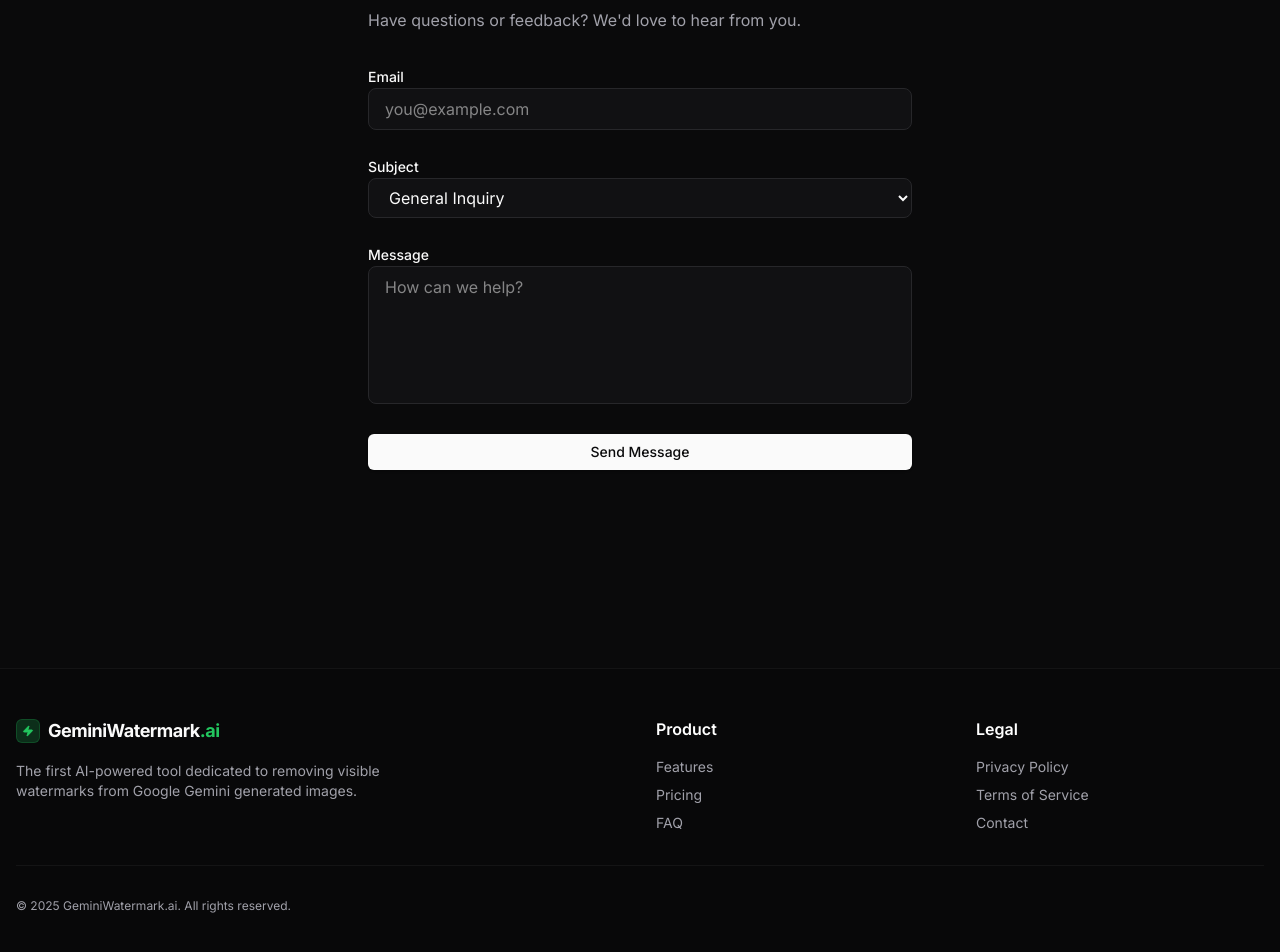
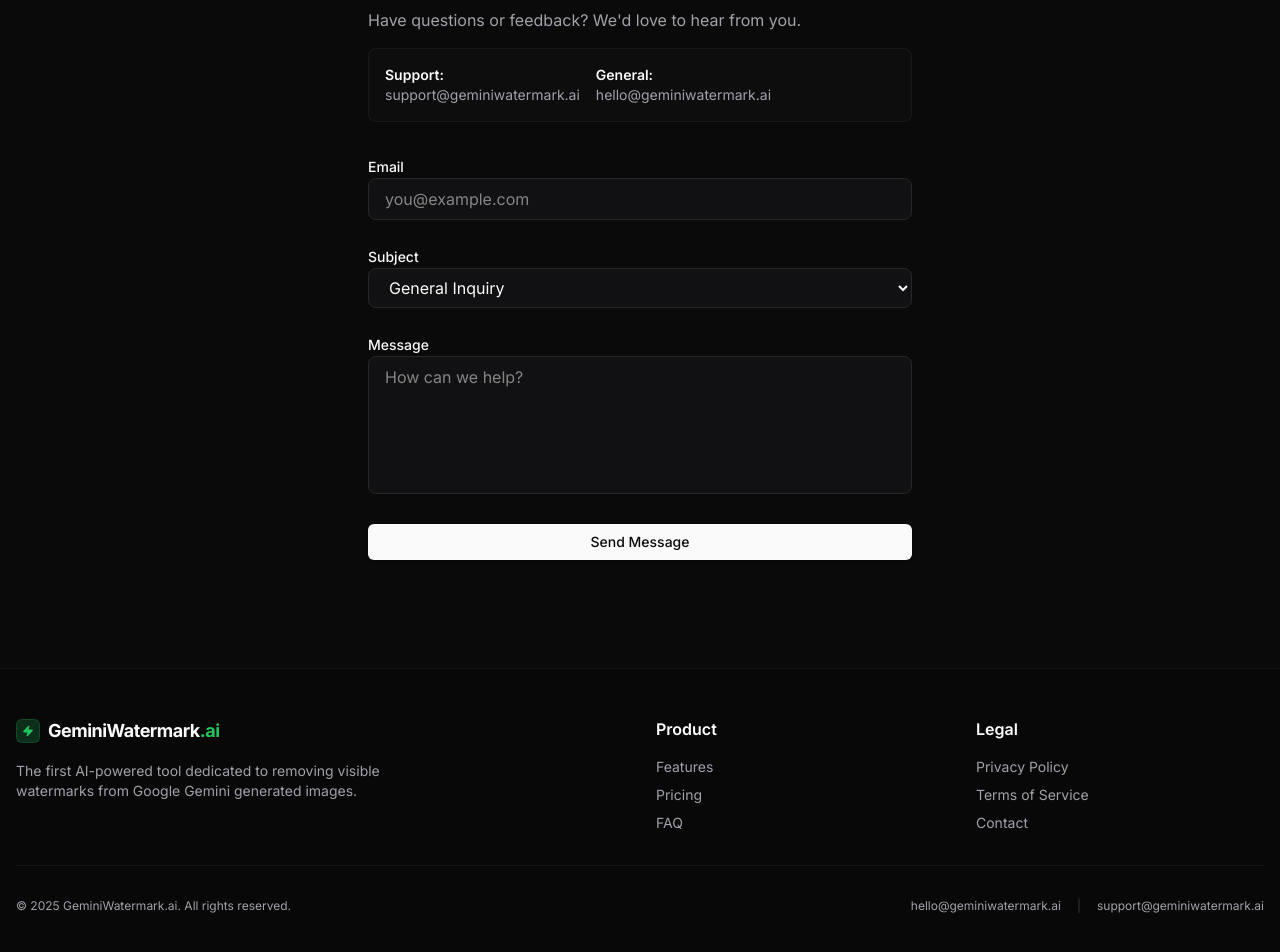
Before and after one commit to nikinci/geminiwatermark, a Next.js app in the folder frontend/: page /contact in a window 1280 px wide. Shown: the part 132-1084 px from the top of the page. Built offline with nearby package versions, Linux system fonts and the light colour scheme; no server answers.

Commit message:
support emails

```diff
--- a/frontend/app/contact/page.tsx
+++ b/frontend/app/contact/page.tsx
@@ -11,11 +11,23 @@
         <main className="min-h-screen pt-24 pb-12">
             <div className="container mx-auto px-4 max-w-xl">
                 <div className="space-y-8">
-                    <div className="space-y-2">
-                        <h1 className="text-3xl font-bold">Contact Us</h1>
-                        <p className="text-muted-foreground">
-                            Have questions or feedback? We'd love to hear from you.
-                        </p>
+                    <div className="space-y-4">
+                        <div className="space-y-2">
+                            <h1 className="text-3xl font-bold">Contact Us</h1>
+                            <p className="text-muted-foreground">
+                                Have questions or feedback? We'd love to hear from you.
+                            </p>
+                        </div>
+                        <div className="flex flex-col sm:flex-row gap-4 text-sm text-muted-foreground bg-secondary/50 p-4 rounded-lg border border-white/5">
+                            <div>
+                                <span className="block font-semibold text-foreground">Support:</span>
+                                <a href="mailto:support@geminiwatermark.ai" className="hover:text-accent transition-colors">support@geminiwatermark.ai</a>
+                            </div>
+                            <div>
+                                <span className="block font-semibold text-foreground">General:</span>
+                                <a href="mailto:hello@geminiwatermark.ai" className="hover:text-accent transition-colors">hello@geminiwatermark.ai</a>
+                            </div>
+                        </div>
                     </div>
 
                     <ContactForm />
--- a/frontend/app/privacy/page.tsx
+++ b/frontend/app/privacy/page.tsx
@@ -3,7 +3,7 @@
         <main className="min-h-screen pt-24 pb-12">
             <div className="container mx-auto px-4 max-w-3xl prose prose-invert">
                 <h1>Privacy Policy</h1>
-                <p>Last updated: December 2024</p>
+                <p>Last updated: December 2025</p>
 
                 <h2>1. Image Processing</h2>
                 <p>
@@ -21,6 +21,11 @@
                 <p>
                     We use local storage on your device to track your daily free usage limit. No personal data is stored in cookies.
                 </p>
+
+                <h2>4. Contact Us</h2>
+                <p>
+                    If you have questions about this policy, please contact us at <a href="mailto:hello@geminiwatermark.ai" className="text-accent hover:underline">hello@geminiwatermark.ai</a>.
+                </p>
             </div>
         </main>
     )
--- a/frontend/app/terms/page.tsx
+++ b/frontend/app/terms/page.tsx
@@ -3,7 +3,7 @@
         <main className="min-h-screen pt-24 pb-12">
             <div className="container mx-auto px-4 max-w-3xl prose prose-invert">
                 <h1>Terms of Service</h1>
-                <p>Last updated: December 2024</p>
+                <p>Last updated: December 2025</p>
 
                 <h2>1. Acceptance</h2>
                 <p>By using GeminiWatermark.ai, you agree to these terms.</p>
@@ -17,6 +17,11 @@
                 <p>
                     The service is provided "as is". We make no guarantees about the accuracy or quality of the watermark removal.
                 </p>
+
+                <h2>4. Contact</h2>
+                <p>
+                    For any questions regarding these terms, please contact us at <a href="mailto:hello@geminiwatermark.ai" className="text-accent hover:underline">hello@geminiwatermark.ai</a>.
+                </p>
             </div>
         </main>
     )
--- a/frontend/components/layout/footer.tsx
+++ b/frontend/components/layout/footer.tsx
@@ -40,7 +40,9 @@
                 <div className="pt-8 border-t border-white/5 flex flex-col md:flex-row items-center justify-between gap-4 text-xs text-muted-foreground">
                     <p>© {new Date().getFullYear()} GeminiWatermark.ai. All rights reserved.</p>
                     <div className="flex gap-4">
-                        {/* Socials placeholder */}
+                        <Link href="mailto:hello@geminiwatermark.ai" className="hover:text-accent transition-colors">hello@geminiwatermark.ai</Link>
+                        <span className="text-white/20">|</span>
+                        <Link href="mailto:support@geminiwatermark.ai" className="hover:text-accent transition-colors">support@geminiwatermark.ai</Link>
                     </div>
                 </div>
             </div>
```
